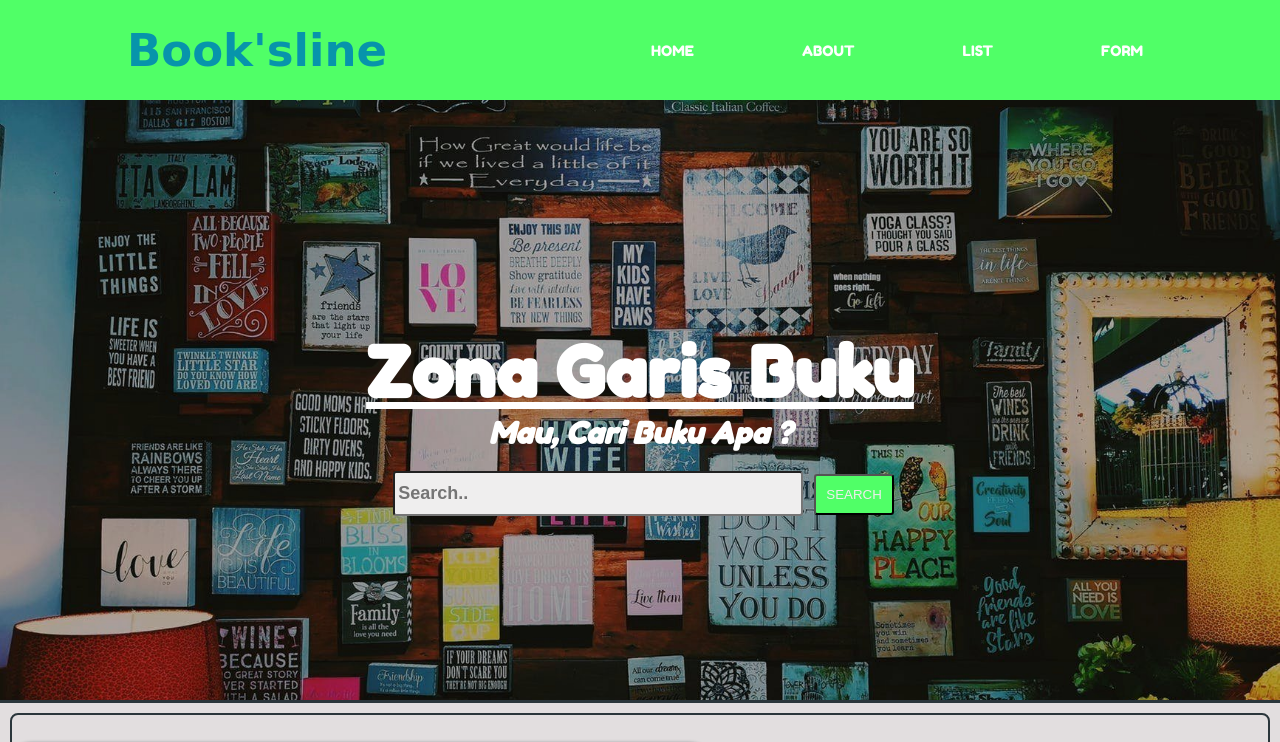
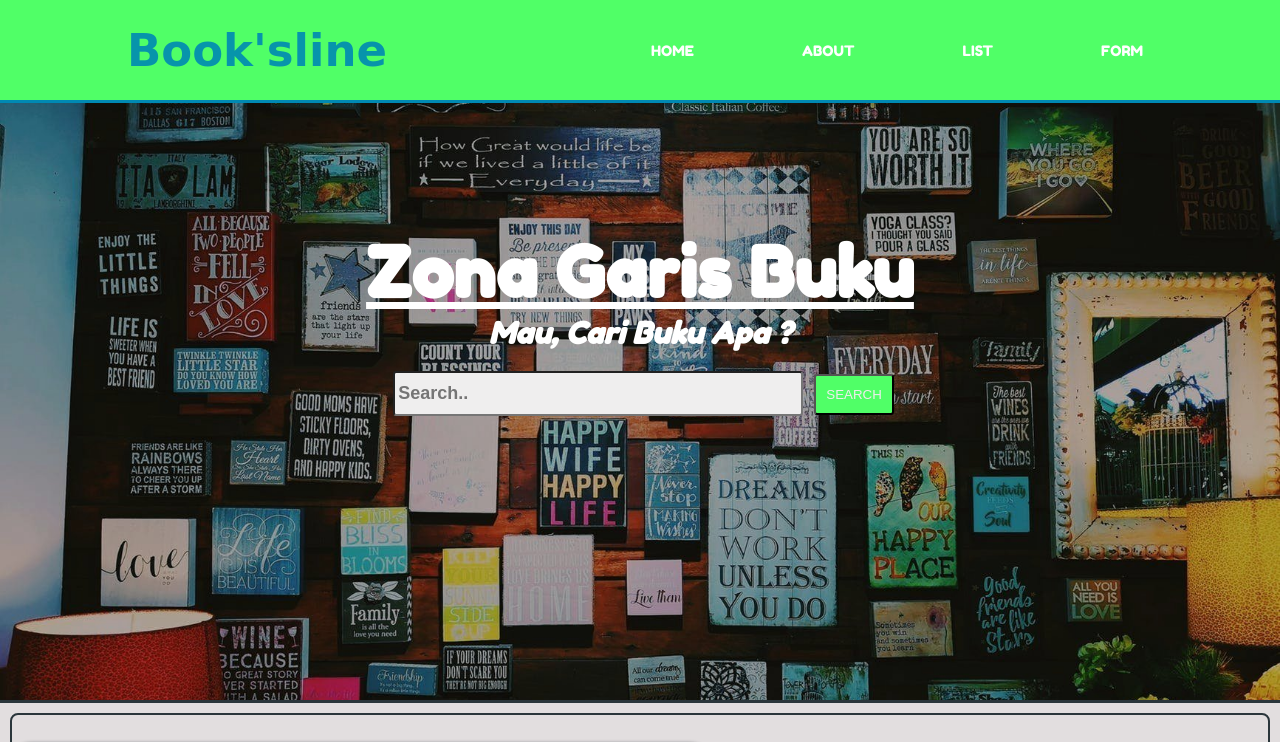
Before and after one commit to hfdzafrnsyh/books-line, a plain HTML site: page index.html in a window 1280 px wide. Shown: the top 742 px of the page. Drawn offline with Linux system fonts and the light colour scheme; a web font is replaced by a local one.

Commit message:
update css nav

```diff
--- a/asset/css/styles.css
+++ b/asset/css/styles.css
@@ -38,12 +38,14 @@ header {
 nav {
     background-color: rgb(80, 255, 103);
     z-index: 900;
-    /* position: fixed; */
+    position: fixed;
     display: flex;
     justify-content: space-around;
     align-items: center;
     color: rgb(0, 137, 179);
     height: 100px;
+    width: 100%;
+    border-bottom: 3px solid rgb(0, 137, 179);
 
 }
 
```
Lines whose indentation alone changed are shown as unchanged.
